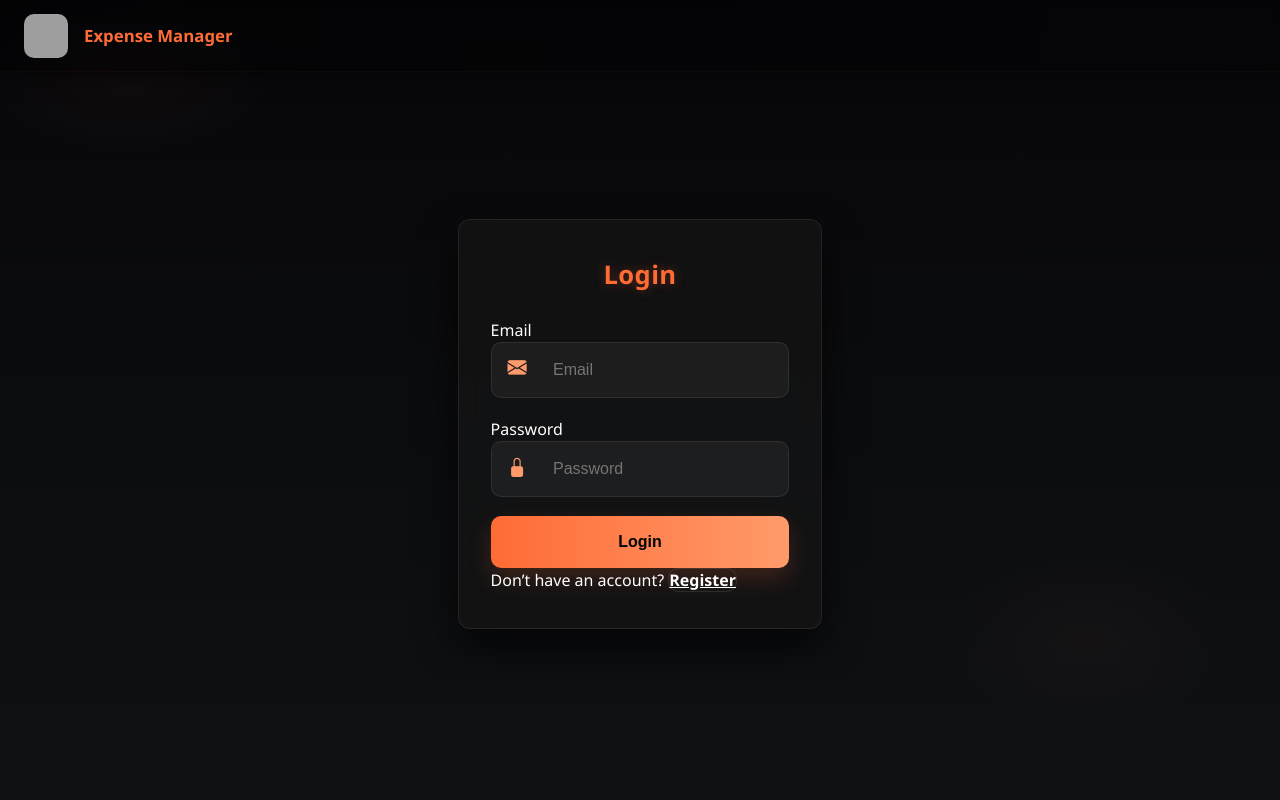
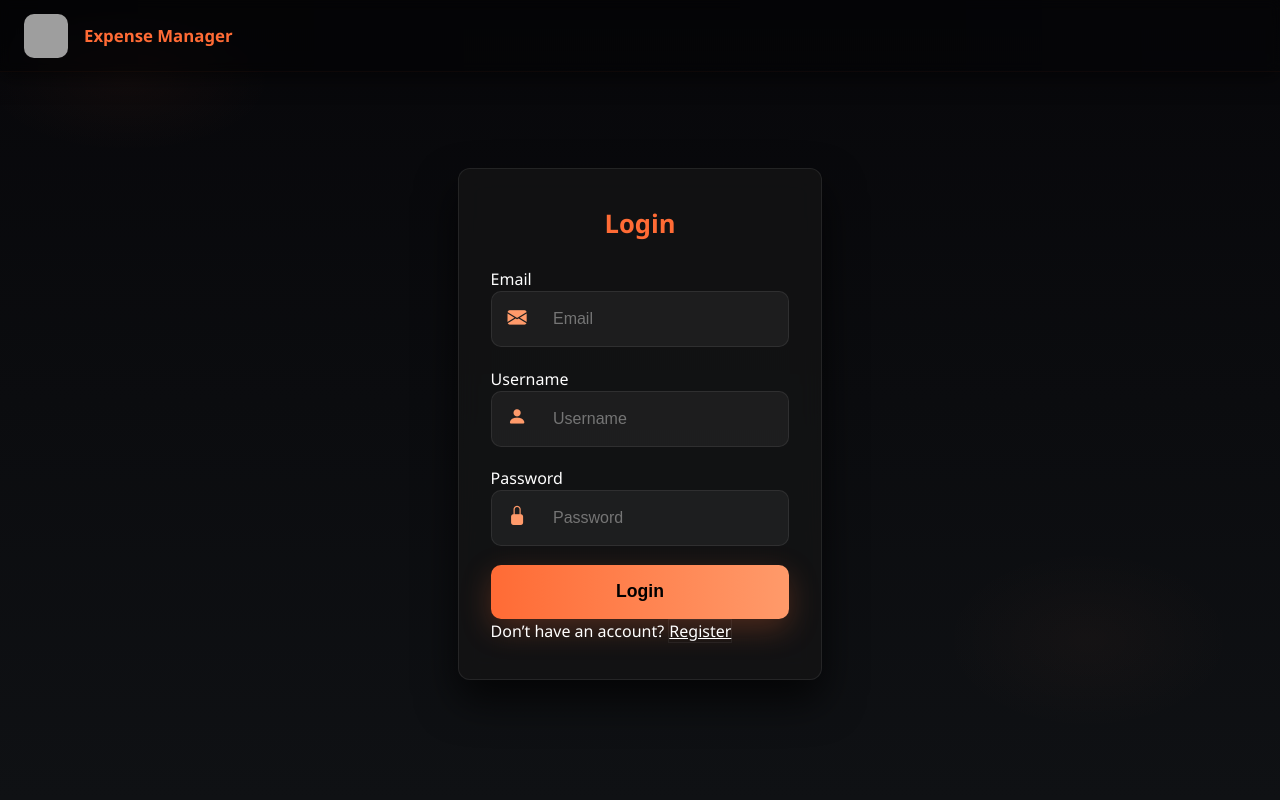
Before and after one commit to vivaansihmar/EXPENSE-ANALYZER, a Flask app: page /auth in a window 1280 px wide. Run offline with Flask 3, Linux system fonts and the light colour scheme; grey boxes are pictures that could not be loaded.

Commit message:
styling again

```diff
--- a/app.py
+++ b/app.py
@@ -12,7 +12,6 @@ app.config["SESSION_PERMANENT"] = False
 app.config["SESSION_COOKIE_HTTPONLY"] = True
 app.config["SESSION_USE_SIGNER"] = True
 app.config["SESSION_COOKIE_SECURE"] = False
-
 Session(app)
 bcrypt = Bcrypt(app)
 client = MongoClient("mongodb://localhost:27017")
@@ -31,20 +30,40 @@ def auth():
         password = request.form.get("password")
 
         if form_type == "register":
+            username = request.form.get("username").strip()
+
             if users_collection.find_one({"email": email}):
-                return " User already exists. Please login."
+                return "User already exists. Please login."
+
+            if users_collection.find_one({"username": username}):
+                return "Username already taken. Please choose another."
+
             hashed_pw = bcrypt.generate_password_hash(password).decode("utf-8")
-            users_collection.insert_one({"email": email, "password": hashed_pw})
-            session["user"] = email
+
+            users_collection.insert_one({
+                "username": username,
+                "email": email,
+                "password": hashed_pw
+            })
+
+            session["user"] = {
+                "email": email,
+                "username": username
+            }
+
             return redirect("/dashboard")
 
         elif form_type == "login":
             user = users_collection.find_one({"email": email})
             if user and bcrypt.check_password_hash(user["password"], password):
-                session["user"] = email
+                session["user"] = {
+                    "email": user["email"],
+                    "username": user["username"]
+                }
                 return redirect("/dashboard")
             else:
-                return " Invalid email or password"
+                return "Invalid email or password"
+
     return render_template("auth.html")
 
 
--- a/static/styles.css
+++ b/static/styles.css
@@ -1,322 +1,92 @@
 :root{
-  --bg-0: #07070a;
-  --bg-1: #0f1114;
-  --accent: #ff6b35;
-  --accent-2: #ff9a6a;
-  --muted: #bfbfbf;
-  --glass: rgba(255,255,255,0.04);
-  --glass-strong: rgba(255,255,255,0.06);
-  --card-radius: 12px;
-  --container-width: 1200px;
-  --shadow: 0 12px 35px rgba(0,0,0,0.6);
+  --bg-0:#07070a;
+  --bg-1:#0f1114;
+  --accent:#ff6b35;
+  --accent-2:#ff9a6a;
+  --muted:#bfbfbf;
+  --glass:rgba(255,255,255,0.04);
+  --card-radius:12px;
+  --container-width:1200px;
+  --shadow:0 12px 35px rgba(0,0,0,0.6);
 }
 
 *{box-sizing:border-box;margin:0;padding:0}
 html,body{height:100%}
 body{
-  font-family: "Segoe UI", Roboto, "Helvetica Neue", Arial, sans-serif;
+  font-family:"Segoe UI", Roboto, Arial, sans-serif;
+  color:#fff;
   background:
     radial-gradient(1200px 600px at 10% 10%, rgba(255,107,53,0.04) 0%, transparent 12%),
     radial-gradient(800px 500px at 85% 80%, rgba(255,140,90,0.03) 0%, transparent 18%),
     linear-gradient(180deg,var(--bg-0),var(--bg-1));
-  color:#fff;
   -webkit-font-smoothing:antialiased;
   -moz-osx-font-smoothing:grayscale;
   line-height:1.5;
   overflow-x:hidden;
 }
 
-.container{
-  max-width:var(--container-width);
-  margin:0 auto;
-  padding:0 20px;
-}
+.container{max-width:var(--container-width);margin:0 auto;padding:0 20px}
 
 .main-header{
-  position:fixed;
-  top:0;left:0;width:100%;
-  height:72px;
-  display:flex;
-  align-items:center;
-  gap:16px;
-  padding:0 24px;
-  background: linear-gradient(90deg, rgba(0,0,0,0.45), rgba(0,0,0,0.25));
+  position:fixed;top:0;left:0;width:100%;height:72px;
+  display:flex;align-items:center;gap:16px;padding:0 24px;
+  background:linear-gradient(90deg,rgba(0,0,0,0.45),rgba(0,0,0,0.25));
   border-bottom:1px solid rgba(255,107,53,0.04);
-  backdrop-filter: blur(6px);
-  z-index:1000;
-  box-shadow: 0 6px 18px rgba(0,0,0,0.5);
+  backdrop-filter:blur(6px);z-index:1000;box-shadow:0 6px 18px rgba(0,0,0,0.5);
 }
 .logo-img{height:44px;width:44px;object-fit:cover;border-radius:10px}
 .main-header h3{margin:0;font-size:1.05rem;color:var(--accent);font-weight:600}
 
-body.auth-page, body.dashboard-page{padding-top:96px}
+body.auth-page,body.dashboard-page{padding-top:96px}
 
 .auth-page{
   min-height:calc(100vh - 96px);
-  display:flex;
-  align-items:center;
-  justify-content:center;
-  padding:48px 20px;
+  display:flex;align-items:center;justify-content:center;padding:48px 20px;
 }
 .auth-container{
-  width:380px;
-  max-width:96%;
-  background: rgba(20,20,20,0.75);
-  border: 1px solid rgba(255,255,255,0.08);
-  padding:36px 32px;
-  border-radius:var(--card-radius);
-  box-shadow: 0 20px 40px rgba(0,0,0,0.7);
-  backdrop-filter: blur(12px) saturate(150%);
-  transition: all 0.3s ease;
+  width:380px;max-width:96%;
+  background:rgba(20,20,20,0.75);
+  border:1px solid rgba(255,255,255,0.08);
+  padding:36px 32px;border-radius:var(--card-radius);
+  box-shadow:0 20px 40px rgba(0,0,0,0.7);backdrop-filter:blur(12px) saturate(150%);
+  transition:transform .3s ease;
 }
+.auth-container:hover{transform:translateY(-3px)}
+.form-title{text-align:center;color:var(--accent);font-weight:700;font-size:1.6rem;margin-bottom:24px}
 
-.auth-container:hover{
-  transform: translateY(-3px);
-  box-shadow: 0 30px 60px rgba(0,0,0,0.75);
-}
-.form-title{
-  text-align:center;
-  color:var(--accent);
-  font-weight:700;
-  font-size:1.6rem;
-  margin-bottom:24px;
-  letter-spacing:0.4px;
-  text-shadow:0 0 12px rgba(255,107,53,0.3);
-}
-.input-group {
-  margin-bottom: 1.2rem;
-  border-radius: 10px;
-  overflow: hidden;
-  background: rgba(255, 255, 255, 0.05);
-  border: 1px solid rgba(255, 255, 255, 0.08);
-  transition: all 0.3s ease;
-}
+.input-group{margin-bottom:1.2rem;border-radius:10px;overflow:hidden;background:rgba(255,255,255,0.05);border:1px solid rgba(255,255,255,0.08);transition:all .3s ease}
+.input-group:hover{box-shadow:0 0 12px rgba(255,107,53,0.15)}
+.input-group-text{background:transparent;color:var(--accent-2);font-size:1.2rem;padding:0 16px;border:none}
+.form-control{background:transparent;border:none;color:#fff;font-size:1rem;height:54px;padding-left:6px;transition:all .25s ease}
+.form-control:focus{background:rgba(255,255,255,0.08);box-shadow:0 0 10px rgba(255,107,53,0.3);outline:none}
 
-.input-group:hover {
-  box-shadow: 0 0 12px rgba(255, 107, 53, 0.15);
-}
-
-.input-group-text {
-  background: transparent;
-  color: var(--accent-2);
-  font-size: 1.2rem;
-  border: none;
-  padding: 0 16px;
-}
-
-.form-control {
-  background: transparent;
-  border: none;
-  color: #fff;
-  font-size: 1rem;
-  height: 54px;
-  padding-left: 6px;
-  transition: all 0.25s ease;
-}
-
-.form-control:focus {
-  background: rgba(255, 255, 255, 0.08);
-  box-shadow: 0 0 10px rgba(255, 107, 53, 0.3);
-  outline: none;
-}
-
-.btn-primary {
-  background: linear-gradient(90deg, var(--accent), var(--accent-2));
-  border: none;
-  height: 54px;
-  width: 100%;
-  font-weight: 700;
-  font-size: 1.1rem;
-  border-radius: 10px;
-  box-shadow: 0 10px 30px rgba(255, 107, 53, 0.25);
-  transition: all 0.25s ease;
-}
-
-.btn-primary:hover {
-  transform: translateY(-2px);
-  box-shadow: 0 12px 40px rgba(255, 107, 53, 0.45);
-}
-
-
+.btn-primary{background:linear-gradient(90deg,var(--accent),var(--accent-2));border:none;height:54px;width:100%;font-weight:700;font-size:1.1rem;border-radius:10px;box-shadow:0 10px 30px rgba(255,107,53,0.25);transition:all .25s ease}
+.btn-primary:hover{transform:translateY(-2px);box-shadow:0 12px 40px rgba(255,107,53,0.45)}
 .btn-outline-light{color:#fff;border:1px solid rgba(255,255,255,0.06)}
 
-.dashboard-grid {
-  display: grid;
-  grid-template-columns: repeat(auto-fit, minmax(260px, 1fr));
-  gap: 22px;
-  width: 100%;
-  max-width: 950px;
-  margin: 0 auto;
-  padding-top: 20px;
-}
+.dashboard-content{display:flex;flex-direction:column;align-items:center;justify-content:flex-start;gap:30px;padding:40px 20px 80px;min-height:calc(100vh - 72px)}
+.welcome-box{width:100%;max-width:600px;background:rgba(20,20,20,0.8);border:1px solid rgba(255,255,255,0.08);border-radius:var(--card-radius);padding:32px;text-align:center;box-shadow:0 20px 45px rgba(0,0,0,0.7);backdrop-filter:blur(10px) saturate(150%);transition:all .3s ease}
+.welcome-box:hover{transform:translateY(-4px)}
 
-.dashboard-card {
-  background: rgba(20, 20, 20, 0.8);
-  border: 1px solid rgba(255, 255, 255, 0.08);
-  border-radius: 12px;
-  padding: 24px 20px;
-  text-align: center;
-  box-shadow: 0 12px 30px rgba(0, 0, 0, 0.6);
-  transition: all 0.3s ease;
-  backdrop-filter: blur(8px) saturate(130%);
-  max-width: 340px;
-  margin: 0 auto;
-}
+.dashboard-grid{display:grid;grid-template-columns:repeat(auto-fit,minmax(280px,1fr));gap:30px;width:100%;justify-items:center;align-items:stretch;max-width:var(--container-width);margin:0 auto;padding-top:30px}
+.dashboard-card{background:rgba(20,20,20,0.8);border:1px solid rgba(255,255,255,0.08);border-radius:16px;padding:36px 28px;text-align:center;box-shadow:0 12px 35px rgba(0,0,0,0.65);transition:all .3s ease;backdrop-filter:blur(10px) saturate(150%)}
+.dashboard-card:hover{transform:translateY(-6px);box-shadow:0 25px 55px rgba(255,107,53,0.25);border-color:var(--accent)}
+.dashboard-card i{font-size:2.6rem;color:var(--accent);margin-bottom:14px}
+.dashboard-card h5{font-weight:700;color:#fff;margin-bottom:6px}
+.dashboard-card p{color:var(--muted);font-size:.95rem;margin-bottom:18px}
 
-.dashboard-card:hover {
-  transform: translateY(-5px);
-  box-shadow: 0 20px 50px rgba(255, 107, 53, 0.25);
-  border-color: var(--accent);
-}
-
-.dashboard-card i {
-  font-size: 2.3rem;
-  color: var(--accent);
-  margin-bottom: 10px;
-}
-
-.dashboard-card h5 {
-  color: #fff;
-  font-weight: 700;
-  font-size: 1.1rem;
-  margin-bottom: 6px;
-}
-
-.dashboard-card p {
-  color: var(--muted);
-  font-size: 0.9rem;
-  margin-bottom: 14px;
-}
-.dashboard-content {
-  display: flex;
-  flex-direction: column;
-  align-items: center;
-  justify-content: start;
-  gap: 30px;
-  padding: 40px 20px 80px;
-  min-height: calc(100vh - 72px);
-}
-
-.welcome-box {
-  width: 100%;
-  max-width: 600px;
-  background: rgba(20, 20, 20, 0.8);
-  border: 1px solid rgba(255, 255, 255, 0.08);
-  border-radius: var(--card-radius);
-  padding: 32px;
-  text-align: center;
-  box-shadow: 0 20px 45px rgba(0, 0, 0, 0.7);
-  backdrop-filter: blur(10px) saturate(150%);
-  transition: all 0.3s ease;
-}
-
-.welcome-box:hover {
-  transform: translateY(-4px);
-  box-shadow: 0 30px 60px rgba(0, 0, 0, 0.8);
-}
-
-.dashboard-grid {
-  display: grid;
-  grid-template-columns: repeat(auto-fit, minmax(280px, 1fr));
-  gap: 30px;
-  width: 100%;
-  max-width: var(--container-width);
-}
-
-.dashboard-card {
-  background: rgba(20, 20, 20, 0.8);
-  border: 1px solid rgba(255, 255, 255, 0.08);
-  border-radius: 16px;
-  padding: 36px 28px;
-  text-align: center;
-  box-shadow: 0 12px 35px rgba(0, 0, 0, 0.65);
-  transition: all 0.3s ease;
-  backdrop-filter: blur(10px) saturate(150%);
-}
-
-.dashboard-card:hover {
-  transform: translateY(-6px);
-  box-shadow: 0 25px 55px rgba(255, 107, 53, 0.25);
-  border-color: var(--accent);
-}
-
-.dashboard-card i {
-  font-size: 2.6rem;
-  color: var(--accent);
-  margin-bottom: 14px;
-}
-
-.dashboard-card h5 {
-  font-weight: 700;
-  color: #fff;
-  margin-bottom: 6px;
-}
-
-.dashboard-card p {
-  color: var(--muted);
-  font-size: 0.95rem;
-  margin-bottom: 18px;
-}
-
-.btn-primary {
-  background: linear-gradient(90deg, var(--accent), var(--accent-2));
-  border: none;
-  height: 52px;
-  font-weight: 700;
-  font-size: 1rem;
-  box-shadow: 0 10px 25px rgba(255, 107, 53, 0.2);
-  transition: all 0.25s ease;
-  border-radius: 10px;
-}
-
-.btn-primary:hover {
-  transform: translateY(-2px);
-  box-shadow: 0 15px 40px rgba(255, 107, 53, 0.4);
-}
-
-.btn-outline-light {
-  border: 1px solid rgba(255, 255, 255, 0.1);
-  color: #fff;
-  height: 52px;
-  font-weight: 600;
-  transition: all 0.25s ease;
-  border-radius: 10px;
-}
-
-.btn-outline-light:hover {
-  background: rgba(255, 255, 255, 0.08);
-  border-color: var(--accent);
-  color: var(--accent-2);
-}
-.btn-danger {
-  background: linear-gradient(90deg, var(--accent), var(--accent-2));
-  border: none;
-  box-shadow: 0 10px 28px rgba(255, 107, 53, 0.25);
-  transition: all 0.25s ease;
-  font-weight: 700;
-  color: #fff;
-  padding: 0.8rem 2rem;
-  border-radius: 10px;
-  font-size: 1rem;
-}
-
-.btn-danger:hover {
-  transform: translateY(-2px);
-  box-shadow: 0 15px 40px rgba(255, 107, 53, 0.45);
-}
-
+.btn-danger{background:linear-gradient(90deg,var(--accent),var(--accent-2));border:none;box-shadow:0 10px 28px rgba(255,107,53,0.25);font-weight:700;color:#fff;padding:.8rem 2rem;border-radius:10px;font-size:1rem}
+.btn-danger:hover{transform:translateY(-2px);box-shadow:0 15px 40px rgba(255,107,53,0.45)}
 
 .footer{padding:40px 20px;text-align:center;color:var(--muted);margin-top:48px}
 
-@media (max-width: 900px){
-  .auth-container{width:92%}
-  .welcome-box{padding:22px}
-  .dashboard-card{padding:20px}
-}
-@media (max-width:480px){
-  .main-header{padding:0 12px}
-  .logo-img{height:36px;width:36px}
-  .dashboard-card i{font-size:2rem}
-}
+@media(max-width:900px){.auth-container{width:92%}.welcome-box{padding:22px}.dashboard-card{padding:20px}}
+@media(max-width:480px){.main-header{padding:0 12px}.logo-img{height:36px;width:36px}.dashboard-card i{font-size:2rem}}
 
-button:focus, .form-control:focus, a:focus{outline:3px solid rgba(255,107,53,0.12);outline-offset:3px}
+button:focus,.form-control:focus,a:focus{outline:3px solid rgba(255,107,53,0.12);outline-offset:3px}
+
+.grid{display:flex;gap:22px;align-items:flex-start;flex-wrap:nowrap;overflow-x:auto;-webkit-overflow-scrolling:touch;padding-bottom:8px;scroll-behavior:smooth}
+.grid .dashboard-card{flex:0 0 320px;min-width:260px}
+.grid::-webkit-scrollbar{height:8px}
+.grid::-webkit-scrollbar-thumb{background:linear-gradient(90deg,var(--accent),var(--accent-2));border-radius:10px}
+@media(min-width:1400px){.grid{justify-content:center;flex-wrap:nowrap}}
--- a/templates/auth.html
+++ b/templates/auth.html
@@ -16,13 +16,9 @@
     <img src="{{ url_for('static', filename='logo.png') }}" alt="Expense Manager Logo" class="logo-img">
     <h3 class="m-0">Expense Manager</h3>
   </header>
-
-  <!-- MAIN AUTH FORM -->
   <main class="auth-page">
     <div class="auth-container" role="main" aria-labelledby="formTitle">
       <h3 class="form-title" id="formTitle">Login</h3>
-
-      <!-- Flash messages -->
       {% with messages = get_flashed_messages(with_categories=true) %}
         {% if messages %}
           <div class="mb-3">
@@ -43,7 +39,13 @@
             <input id="email" type="email" name="email" class="form-control" placeholder="Email" required autocomplete="email">
           </div>
         </div>
-
+        <div class="mb-3">
+          <label for="username" class="form-label visually-hidden">Username</label>
+          <div class="input-group" role="group" aria-label="username">
+            <span class="input-group-text"><i class="bi bi-person-fill"></i></span>
+            <input id="username" type="text" name="username" class="form-control" placeholder="Username" required autocomplete="username">
+          </div>
+        </div>
         <div class="mb-3">
           <label for="password" class="form-label visually-hidden">Password</label>
           <div class="input-group" role="group" aria-label="password">
@@ -52,13 +54,10 @@
           </div>
         </div>
 
-        <!-- Submit -->
         <button type="submit" id="submitBtn" class="btn btn-primary btn-lg w-100 mb-2">
           Login
         </button>
       </form>
-
-      <!-- Toggle between login/register -->
       <div class="form-switch text-center mt-3">
         <span id="switchText">Don’t have an account?</span>
         <a href="#" id="switchLink" class="btn btn-outline-light ms-2">Register</a>
```
Also changed, not shown: templates/dashboard.html (+9 -7 lines), 1 other file.
